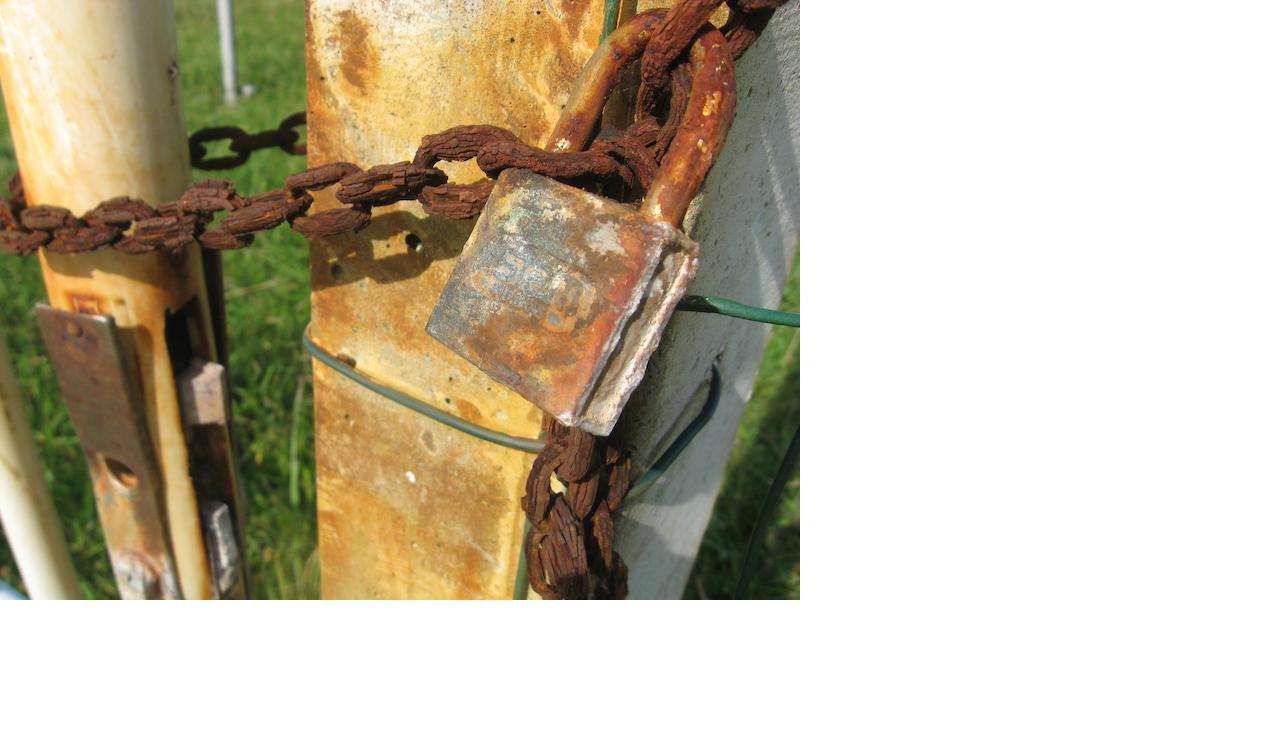
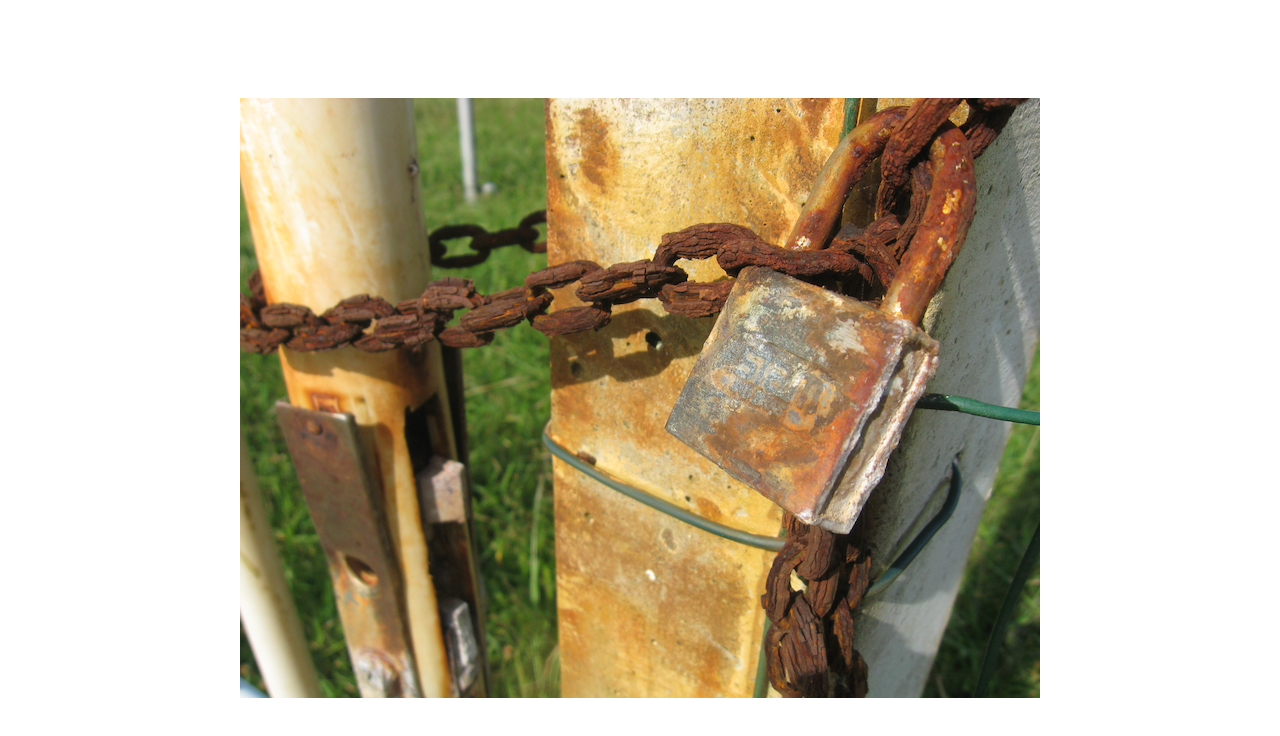
Before and after one commit to ederson-torresini/arc20202, a plain HTML site: page index.html in a window 1280 px wide. Drawn offline with Linux system fonts and the light colour scheme; animation ran at ten frames a second.

Commit message:
Posicionar jogo no centro da tela #20

```diff
--- a/index.html
+++ b/index.html
@@ -3,15 +3,11 @@
   <head>
     <meta charset="UTF-8" />
     <title>ARCa 20202</title>
-    <script src="js/phaser.min.js"></script>
-    <style type="text/css">
-      body {
-        margin: 0;
-      }
-    </style>
+    <link rel="stylesheet" href="main.css" />
   </head>
   <body>
-    <div id="game-container"></div>
+    <div class="center" id="game-container"></div>
+    <script type="text/javascript" src="js/phaser.min.js"></script>
     <script type="module" src="js/index.js"></script>
   </body>
 </html>
--- /dev/null
+++ b/main.css
@@ -0,0 +1,8 @@
+.center {
+  position: absolute;
+  left: 50%;
+  top: 50%;
+  transform: translate(-50%, -50%);
+  -ms-transform: translate(-50%, -50%);
+  -webkit-transform: translate(-50%, -50%);
+}
```
